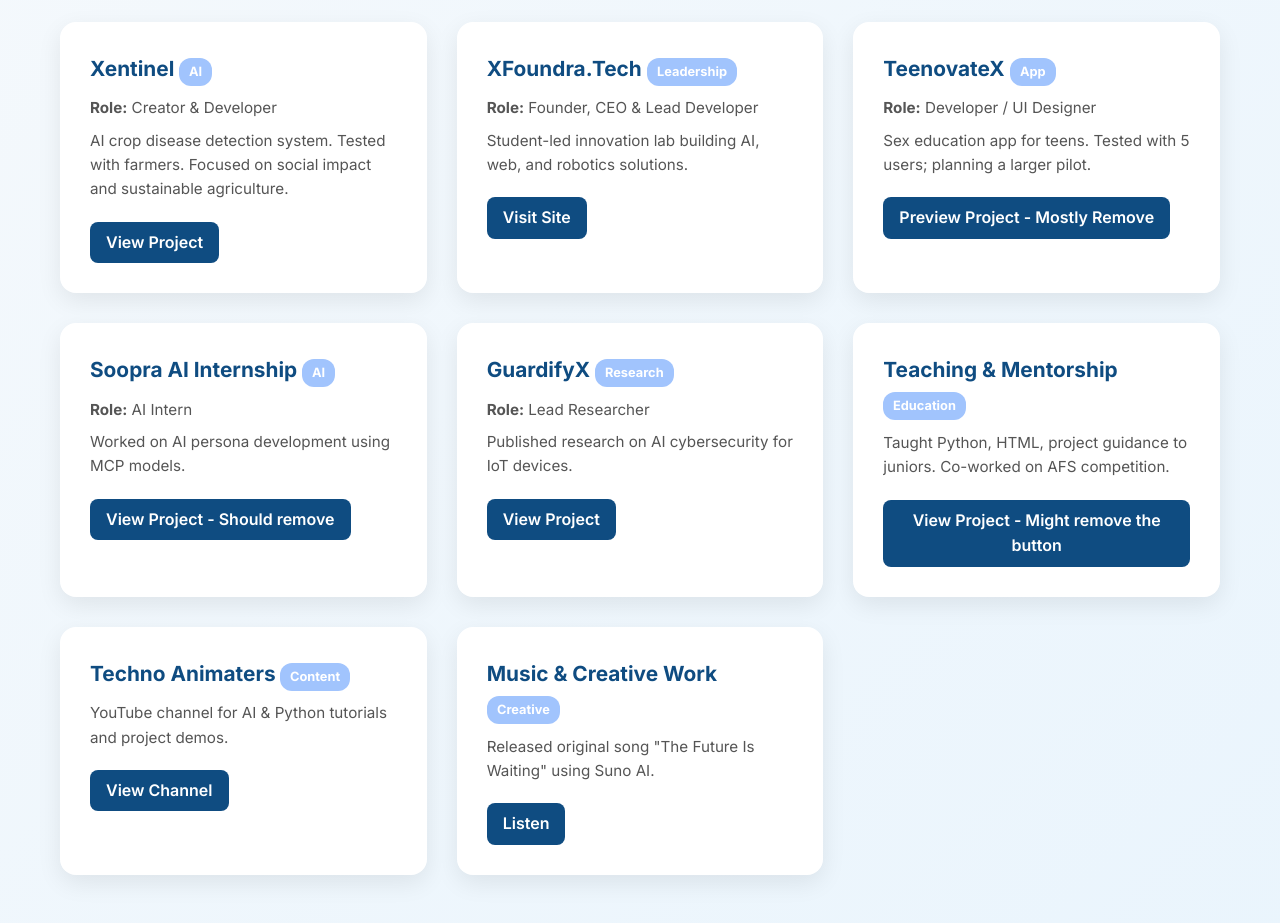
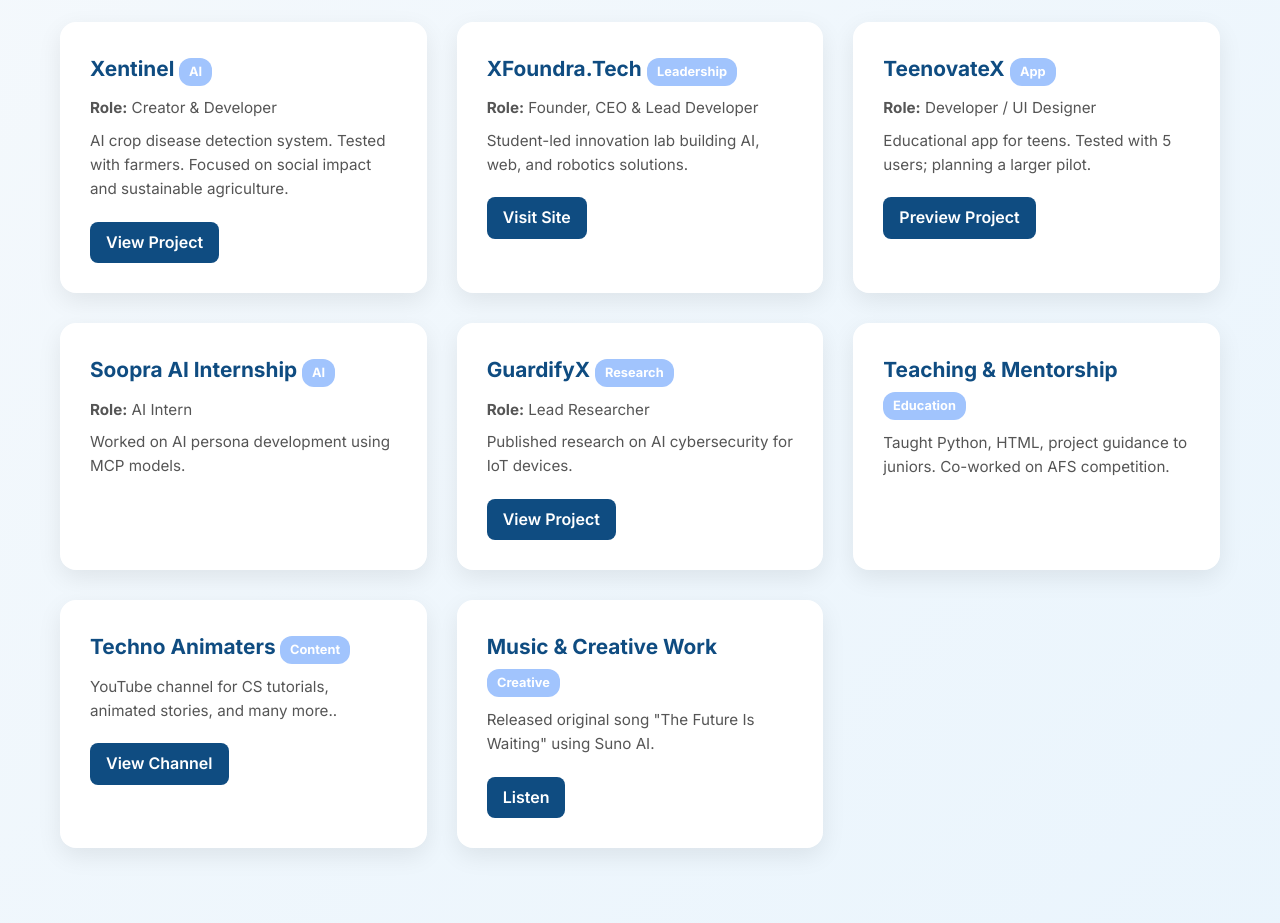
Before and after one commit to Shriniketan369/personal-website, a plain HTML site: page index.html in a window 1280 px wide. Shown: the part 960-1883 px from the top of the page. Drawn offline with Linux system fonts and the light colour scheme.

Commit message:
index.html

```diff
--- a/index.html
+++ b/index.html
@@ -121,16 +121,15 @@ footer { text-align: center; padding: 30px; background: #e3f2fd; color: #555; fo
         <div class="project pop-up tooltip">
             <h3>TeenovateX <span class="badge">App</span></h3>
             <p><strong>Role:</strong> Developer / UI Designer</p>
-            <p>Sex education app for teens. Tested with 5 users; planning a larger pilot.</p>
+            <p>Educational app for teens. Tested with 5 users; planning a larger pilot.</p>
             <span class="tooltiptext">Addresses taboo topics for teens</span>
-            <a href="https://x.thunkable.com/projectPage/68bec73341fdaab22a5170ff" target="_blank" class="project-btn">Preview Project - Mostly Remove</a>
+            <a href="https://x.thunkable.com/projectPage/68bec73341fdaab22a5170ff" target="_blank" class="project-btn">Preview Project</a>
         </div>
         <div class="project pop-up tooltip">
             <h3>Soopra AI Internship <span class="badge">AI</span></h3>
             <p><strong>Role:</strong> AI Intern</p>
             <p>Worked on AI persona development using MCP models.</p>
             <span class="tooltiptext">SF-based startup internship</span>
-            <a href="https://github.com/Shriniketan369/SoopraAI" target="_blank" class="project-btn">View Project - Should remove</a>
         </div>
         <div class="project pop-up tooltip">
             <h3>GuardifyX <span class="badge">Research</span></h3>
@@ -143,11 +142,10 @@ footer { text-align: center; padding: 30px; background: #e3f2fd; color: #555; fo
             <h3>Teaching & Mentorship <span class="badge">Education</span></h3>
             <p>Taught Python, HTML, project guidance to juniors. Co-worked on AFS competition.</p>
             <span class="tooltiptext">Placed top 200 worldwide</span>
-            <a href="https://github.com/Shriniketan369/Teaching" target="_blank" class="project-btn">View Project - Might remove the button</a>
         </div>
         <div class="project pop-up tooltip">
             <h3>Techno Animaters <span class="badge">Content</span></h3>
-            <p>YouTube channel for AI & Python tutorials and project demos.</p>
+            <p>YouTube channel for CS tutorials, animated stories, and many more..</p>
             <span class="tooltiptext">Creative outreach & tutorials</span>
             <a href="https://www.youtube.com/@technoanimaters369" target="_blank" class="project-btn">View Channel</a>
         </div>
```
